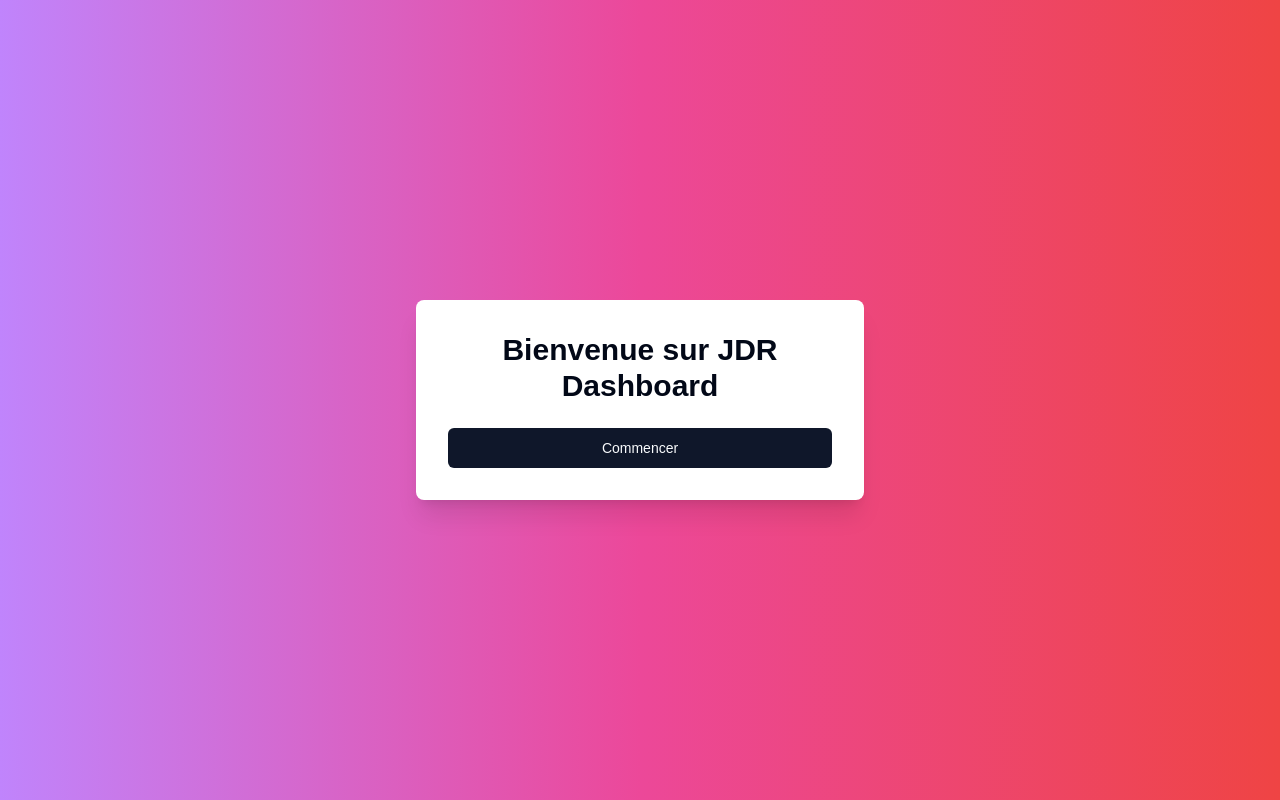
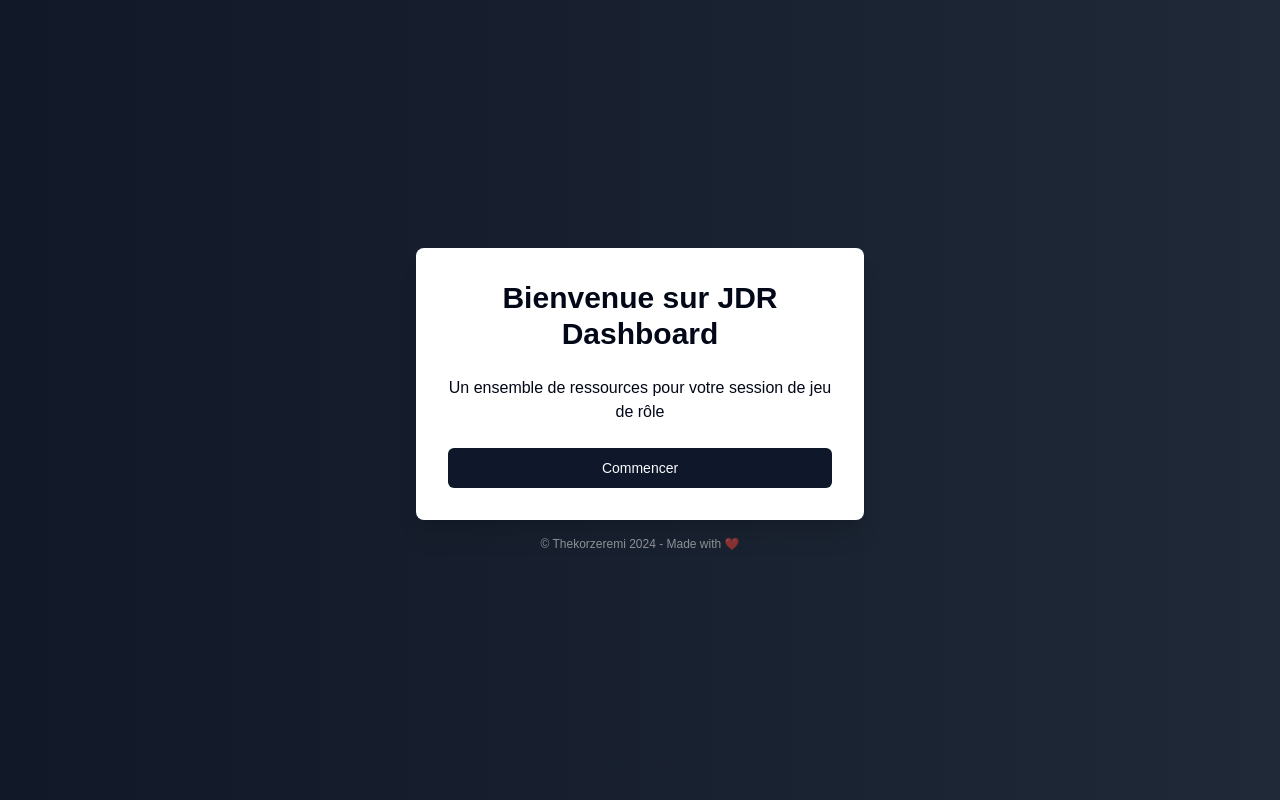
Before and after one commit to Thekorzeremi/jdr_dashboard, a Next.js app: page / in a window 1280 px wide. Built offline with nearby package versions, Linux system fonts and the light colour scheme.

Commit message:
ci: adding new functionnalities

```diff
--- a/app/page.tsx
+++ b/app/page.tsx
@@ -5,9 +5,10 @@ import { Button } from "@/components/ui/button"
 
 export default function Home() {
   return (
-    <div className="min-h-screen flex flex-col items-center justify-center bg-gradient-to-r from-purple-400 via-pink-500 to-red-500 p-4">
+    <div className="min-h-screen flex flex-col items-center justify-center bg-gradient-to-r from-gray-900 via-grey-400 to-gray-800 p-4">
       <div className="w-full max-w-md bg-white rounded-lg shadow-xl p-8">
         <h1 className="text-3xl font-bold text-center mb-6">Bienvenue sur JDR Dashboard</h1>
+        <h4 className="text-center mb-6">Un ensemble de ressources pour votre session de jeu de rôle</h4>
         {/* <form className="space-y-4">
           <div>
             <Label htmlFor="username">Nom d'utilisateur</Label>
@@ -35,6 +36,7 @@ export default function Home() {
           <Button className="w-full">Commencer</Button>
         </Link>
       </div>
+      <p className="text-xs text-white/50 mt-4">© Thekorzeremi 2024 - Made with ❤️</p>
     </div>
   )
 }
--- a/components/Settings.tsx
+++ b/components/Settings.tsx
@@ -2,6 +2,7 @@
 
 import { Button } from "@/components/ui/button"
 import { useRouter } from 'next/navigation'
+import Link from 'next/link'
 
 export default function Settings() {
   const router = useRouter()
@@ -52,6 +53,16 @@ export default function Settings() {
             </div>
           </div>
         </div>
+        <div className="space-y-4">
+            <Link href="https://github.com/Thekorzeremi/jdr_dashboard/issues">
+                <Button variant="outline" className="w-full">
+                    Reporter un bug
+                </Button>
+            </Link>
+        </div>
+        <div className="text-center">
+            <p className="text-xs text-black/50 mt-4">© Thekorzeremi 2024 - Made with ❤️</p>
+        </div>
       </div>
     </div>
   )
```
